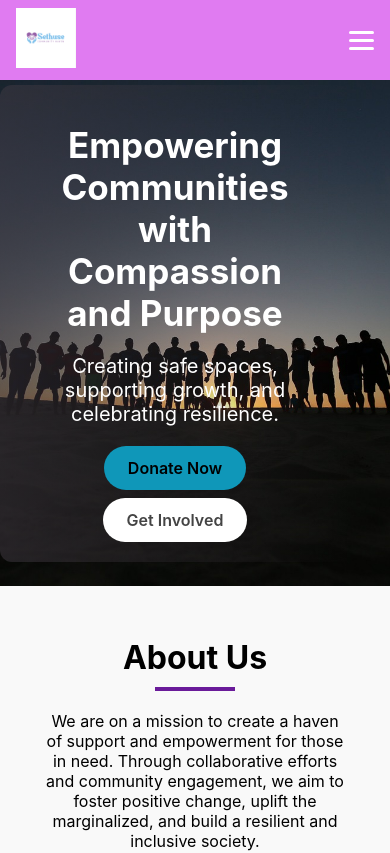
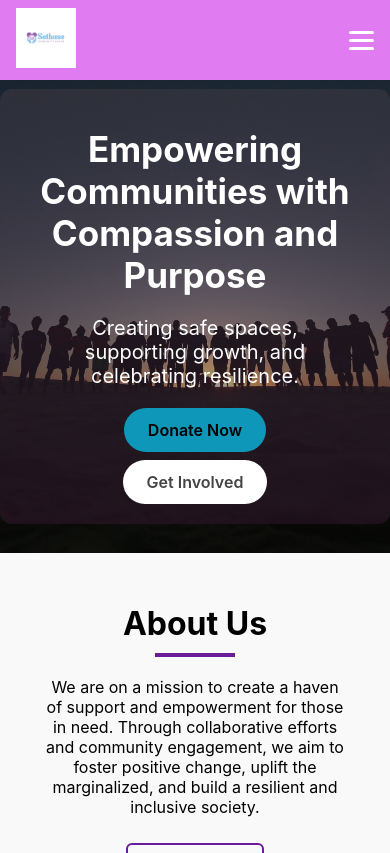
Before and after one commit to SmaSema/sethuse-website, a React (Create React App) app: page / in a window 390 px wide. Shown: the top 853 px of the page. Built offline with nearby package versions, Linux system fonts and the light colour scheme.

Commit message:
commit 73

```diff
--- a/src/components/Home_page/Hero.css
+++ b/src/components/Home_page/Hero.css
@@ -81,13 +81,15 @@ button {
 /* Responsive styling for mobile */
 @media (max-width: 768px) {
   .hero {
-    height: 60vh;
+    height: 56vh;
   }
 
   .hero-overlay {
+    background: linear-gradient(to bottom, rgba(65, 58, 67, 0.515), rgba(53, 25, 49, 0.473));
     margin-right: 40px;
     margin-bottom: 20px;
     margin-left: 0;
+    margin-right: 0;
     padding-top: 10px;
     padding-bottom: 20px;
   }
```
